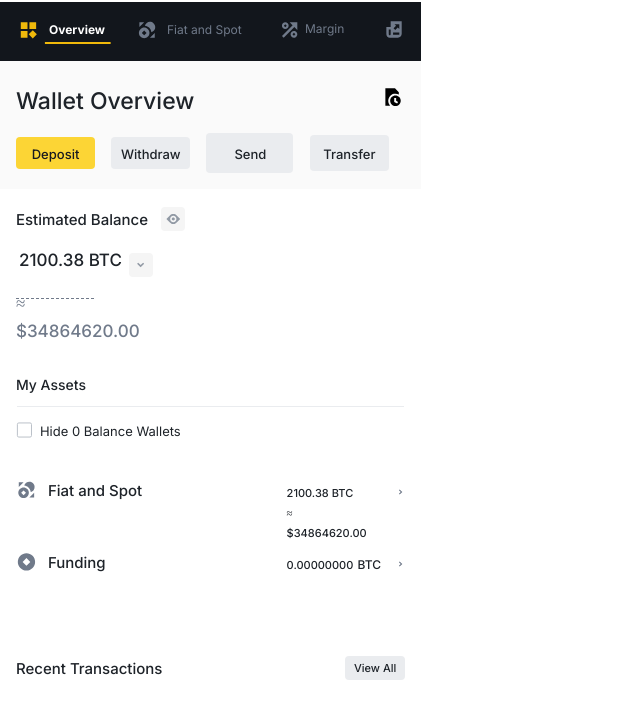
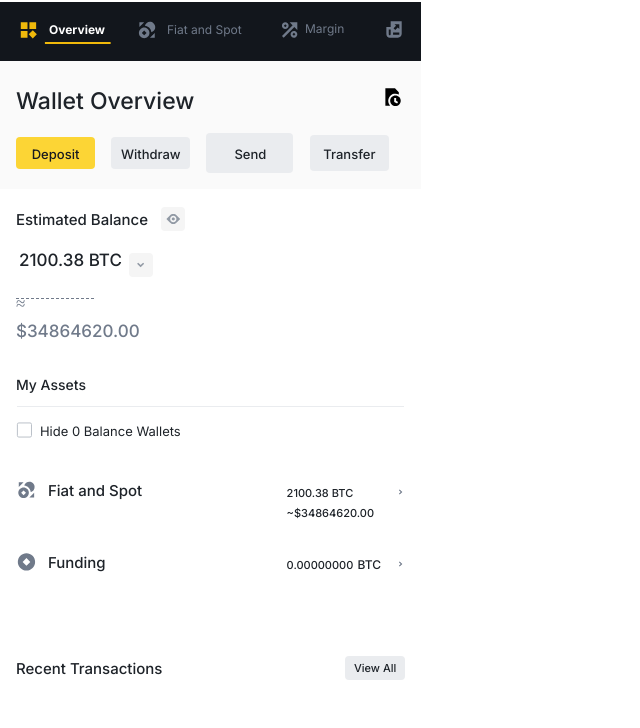
Before and after one commit to moepic19/binances, a website built with Parcel: page index.html in a window 1280 px wide. Shown: the part 61-789 px from the top of the page, without its empty margins (0-640 px from the left). Built offline with nearby package versions, Linux system fonts and the light colour scheme.

Commit message:
Update index.html

```diff
--- a/index.html
+++ b/index.html
@@ -232,7 +232,7 @@
                                       <span class="frame1-text28">
                                         <span>2100.38</span>
                                         <span> BTC</span>
-                                        <span>≈ $34864620.00</span>
+                                        <span>~$34864620.00</span>
                                       </span>
                                     </div>
                                     <img
```
